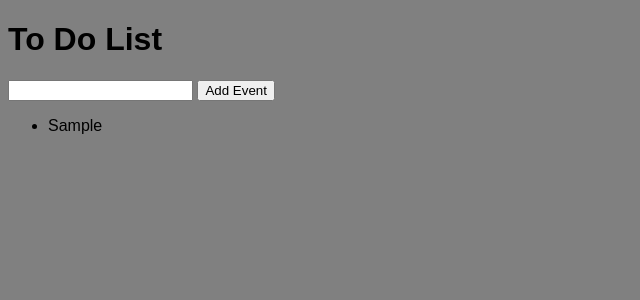
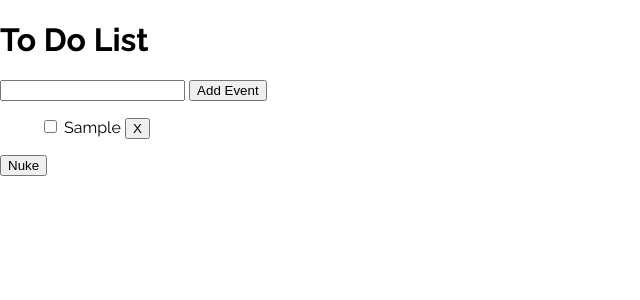
Before and after one commit to rwhitney1997/im318-A3, a SvelteKit app: page / in a window 1280 px wide. Both pictures are taken after typing "Sample" into the empty fields and a click on the button "Add Event". Shown: the top 300 px of the page, without its empty margins (0-640 px from the left). Built offline with nearby package versions, Linux system fonts and the light colour scheme.

Commit message:
Added remove functionality

```diff
--- a/src/app.html
+++ b/src/app.html
@@ -3,6 +3,9 @@
 	<head>
 		<meta charset="utf-8" />
 		<link rel="icon" href="%sveltekit.assets%/favicon.png" />
+		<link rel="preconnect" href="https://fonts.googleapis.com">
+		<link rel="preconnect" href="https://fonts.gstatic.com" crossorigin>
+		<link href="https://fonts.googleapis.com/css2?family=Raleway:ital,wght@0,100..900;1,100..900&display=swap" rel="stylesheet">
 		<meta name="viewport" content="width=device-width, initial-scale=1" />
 		%sveltekit.head%
 	</head>
--- a/src/routes/Todo.svelte
+++ b/src/routes/Todo.svelte
@@ -9,12 +9,22 @@ function addItem(event) {
      if (todoItem == '') { //refuses to take submit when field is empty
           return;
      }
-     todoList.push(todoItem);
+     todoList = [...todoList, {
+          text: todoItem,
+          done: false
+     }];
      todoItem = '';
 }
+function removeItem(index){
+     todoList = todoList.toSpliced(index, 1);
+}
+
+function nuke (){
+     todoList = [];
+}
+
 $inspect(todoList);
 </script>
-
 
 <form onsubmit={addItem}>
 <input type="text" bind:value={todoItem}>
@@ -22,12 +32,26 @@ $inspect(todoList);
 </form>
 
 <ul>
-     {#each todoList as item}
-          <li>{item}</li>
+     {#each todoList as item, index}
+          <li>
+               <input type="checkbox" bind:checked={item.done}>
+               <span class:done={item.done}>{item.text}</span> <!-- span directive adds class when item is done, specifically - see style below -->
+               <button type="button" onclick={() => removeItem(index)} >X</button>
+          </li>
      {/each}
 </ul>
 
+{#if (todoList.length > 0)}
+<button type="button" onclick={nuke}>Nuke</button>
+{/if}
 
 <style>
-
+     ul{
+          list-style: none;
+     }
+     span.done{
+          color: rgb(137, 137, 137);
+          text-decoration: line-through;
+     }
+     /* Styles added here will only effect this component, use style.css for global */
 </style>
--- a/src/style.css
+++ b/src/style.css
@@ -1,4 +1,5 @@
 body{
-     background-color: grey;
-     font-family: 'Calibiri', sans-serif;
+     background-color: rgb(255, 255, 255);
+     margin: 0;
+     font-family: "Raleway", sans-serif;
 }
```
